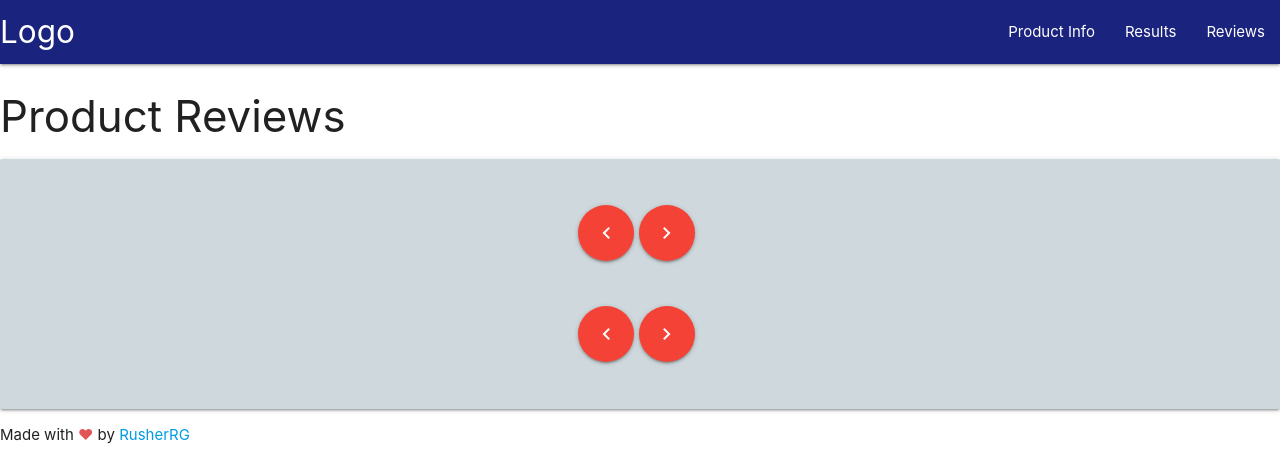
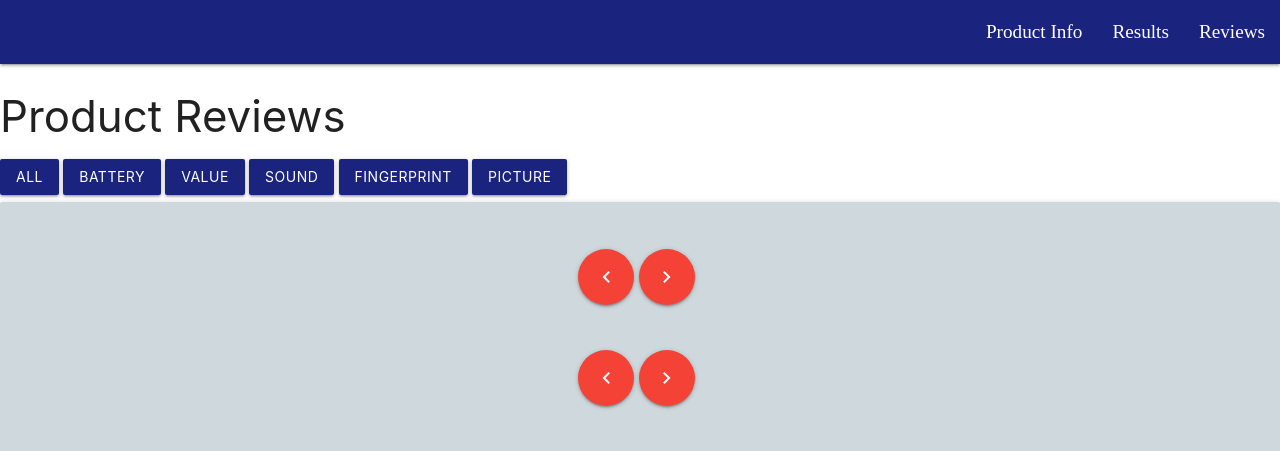
Before and after one commit to RusherRG/Amazon-Products-Review-Classification, a Flask app: template Dashboard/app/templates/reviews.html in a window 1280 px wide. Shown: the top 451 px of the page. Run offline with Flask 2, Linux system fonts and the light colour scheme; the template is opened without the code that fills it, so the values that code supplies are empty; parts of the project's set-up code (start-up, migrations or seed data) failed here and were passed over.

Commit message:
Finalizing

```diff
--- a/Dashboard/app/templates/base.html
+++ b/Dashboard/app/templates/base.html
@@ -13,11 +13,10 @@
   <body>
     <nav>
       <div class="nav-wrapper indigo darken-4">
-        <a href="#" class="brand-logo">Logo</a>
         <ul id="nav-mobile" class="right hide-on-med-and-down">
-          <li><a href="/">Product Info</a></li>
-          <li><a href="/results">Results</a></li>
-          <li><a href="/reviews?type=all_reviews&page=1">Reviews</a></li>
+          <li><a href="/" style="font-size:1.5vw; font-family: 'Times New Roman', Times, serif">Product Info</a></li>
+          <li><a href="/results" style="font-size:1.5vw; font-family: 'Times New Roman', Times, serif">Results</a></li>
+          <li><a href="/reviews?type=all_reviews&page=1" style="font-size:1.5vw; font-family: 'Times New Roman', Times, serif">Reviews</a></li>
         </ul>
       </div>
     </nav>
--- a/Dashboard/app/templates/reviews.html
+++ b/Dashboard/app/templates/reviews.html
@@ -2,6 +2,13 @@
 {% block title %}Reviews{% endblock %}
 {% block body %}
 <h3>Product Reviews</h3>
+<a href="/reviews?type=all_reviews&page=1" class="waves-effect waves-light btn indigo darken-4">All</a>
+<a href="/reviews?type=battery&class=all&page=1" class="waves-effect waves-light btn indigo darken-4">Battery</a>
+<a href="/reviews?type=value&class=all&page=1" class="waves-effect waves-light btn indigo darken-4">Value</a>
+<a href="/reviews?type=sound&class=all&page=1" class="waves-effect waves-light btn indigo darken-4">Sound</a>
+<a href="/reviews?type=fingerprint&class=all&page=1" class="waves-effect waves-light btn indigo darken-4">Fingerprint</a>
+<a href="/reviews?type=picture&class=all&page=1" class="waves-effect waves-light btn indigo darken-4">Picture</a>
+
 <div class="card-panel z-depth-1  blue-grey lighten-4">
 	<div style="margin:1.5rem; margin-left: 45%">
 		<a onclick="change_page(-1)" class="btn-floating btn-large red"><i class="material-icons">keyboard_arrow_left</i></a>
@@ -15,6 +22,11 @@
 					<h5>
 						<strong class="red-text">{{review.title}}</strong> by {{review.customer}}
 						<span class="yellow-text rating">{{review.rating}}</span>
+						{% for tag in review.tags%}
+						<div class="chip">
+							{{tag}}
+						</div>
+						{% endfor %}
 					</h5>
 					<span style="font-size:1vw;">Confidence </span><br>
 					<span style="font-size:1vw;">Positive: {{review.results.pos}}%&nbsp;&nbsp;&nbsp;&nbsp;</span>
--- a/Dashboard/app/views.py
+++ b/Dashboard/app/views.py
@@ -15,14 +15,15 @@ def index():
 def reviews():
     type_rev = request.args.get('type')
     page = max(1, int(request.args.get('page')))
-    print(page)
     if type_rev in ['all_reviews', 'most_recent_reviews']:
         return render_template("reviews.html", reviews=allreviews[type_rev][10*(page-1):10*page])
     elif type_rev in ['battery', 'picture', 'sound', 'fingerprint', 'value']:
         classs = request.args.get('class')
         reviews = []
         for i in allreviews[type_rev][classs]:
-            reviews.append(allreviews['all_reviews'][i[0]])
+            if classs!='all':
+                i = i[0]
+            reviews.append(allreviews['all_reviews'][i])
         return render_template("reviews.html", reviews=reviews[10*(page-1):10*page])
     else:
         return redirect('index')
```
Also changed, not shown: Dashboard/app/database.py (+7 -0 lines), Dashboard/app/static/assets/index.png (added), Dashboard/app/static/assets/results.png (added), Dashboard/app/static/assets/reviews.png (added), Readme.md, 10 other files.
